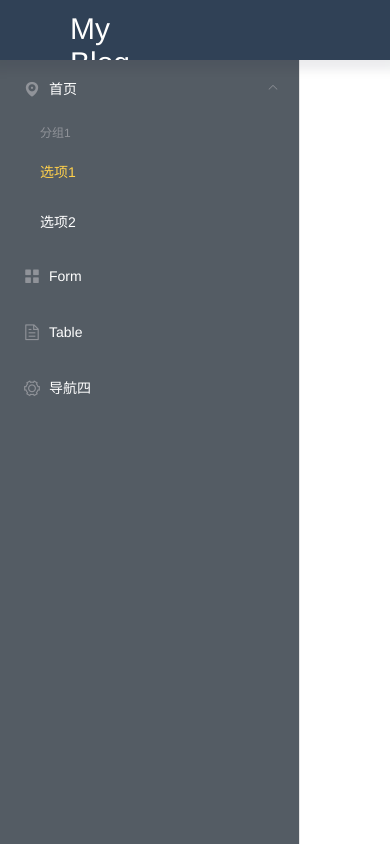
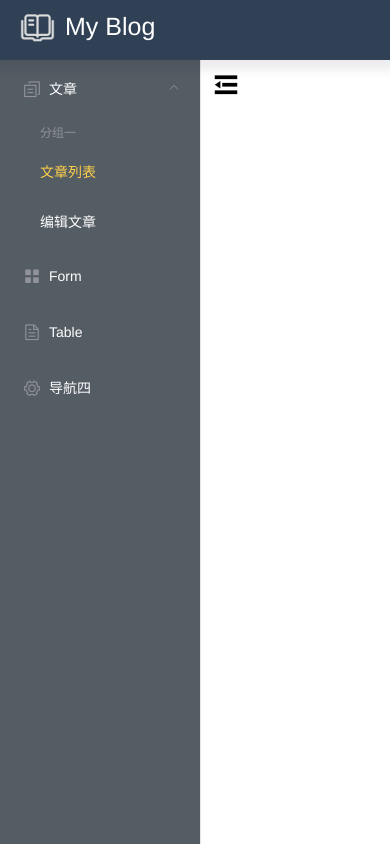
Before and after one commit to 99MyCql/dou-blog_FrontEnd, a Vue app: page /#/admin in a window 390 px wide. Built offline with nearby package versions, Linux system fonts and the light colour scheme.

Commit message:
适应屏幕大小和菜单可折叠

```diff
--- a/package.json
+++ b/package.json
@@ -7,6 +7,7 @@
     "build": "vue-cli-service build"
   },
   "dependencies": {
+    "axios": "^0.18.0",
     "element-ui": "^2.8.2",
     "vue": "^2.6.10",
     "vue-router": "^3.0.6"
--- a/src/components/header.vue
+++ b/src/components/header.vue
@@ -1,28 +1,51 @@
 <template>
   <el-row class="header">
-    <el-col :span="8" class="brand">
+    <el-col :xs="10" :sm="8" class="brand">
       <div class="logo">
         <img src="../assets/logo.png" alt="">
       </div>
-      <div class="title">My Blog</div>
+      <div class="project-name">My Blog</div>
     </el-col>
   </el-row>
 </template>
 
 <style>
-.header {
-  height: 100%;
-  overflow: hidden;
-  position: relative;
-  background: #304156;
-  box-shadow: 0 0 10px 10px rgba(0,21,41,.08);
-  z-index: 9999;
-}
-
+@media (max-width: 767px) {
   .brand {
     display: flex;
     flex-direction: row;
-  padding-left: 50px;
+    flex-wrap: nowrap;
+    padding-left: 20px;
+    padding-top: 10px;
+  }
+
+  .logo {
+    display: inline-block;
+    height: 35px;
+    width: 35px;
+  }
+
+  .logo img {
+    color: white;
+    height: 100%;
+    width: 100%;
+  }
+
+  .project-name {
+    padding-top: 2px;
+    margin-left: 10px;
+    display: inline-block;
+    font-size: 25px;
+    color:white;
+  }
+}
+
+@media (min-width: 980px) {
+  .brand {
+    display: flex;
+    flex-direction: row;
+    flex-wrap: nowrap;
+    padding-left: 30px;
     padding-top: 10px;
   }
 
@@ -38,11 +61,23 @@
     width: 100%;
   }
 
-.title {
+  .project-name {
     padding-top: 2px;
     margin-left: 20px;
     display: inline-block;
     font-size: 30px;
     color:white;
   }
+}
+
+.header {
+  height: 100%;
+  overflow: hidden;
+  position: relative;
+  background: #304156;
+  box-shadow: 0 0 10px 10px rgba(0,21,41,.08);
+  z-index: 9999;
+}
+
+
 </style>
--- a/src/views/admin/admin.vue
+++ b/src/views/admin/admin.vue
@@ -5,11 +5,15 @@
     </el-header>
 
     <el-container style="height:100%">
-      <el-aside class="aside-menu">
-        <aside-menu :handleRouter='handleRouter'></aside-menu>
-      </el-aside>
+      <aside-menu
+      :handleRouter='handleRouter'
+      :isCollapse='isFold'>
+      </aside-menu>
 
       <el-main style="height:100%">
+        <div class="menu-fold" @click="isFold = !isFold">
+          <i :class="[ isFold ? 'el-icon-s-unfold' : 'el-icon-s-fold' ]" style="font-size:30px;"></i>
+        </div>
         <router-view/>
       </el-main>
 
@@ -29,6 +33,7 @@ export default {
   },
   data() {
     return {
+      isFold: false,
       router: 'table',
     };
   },
@@ -53,8 +58,18 @@ export default {
   height: 100%;
 }
 
-.aside-menu {
-  background-color: #545c64;
-  height: 100%;
+@media (max-width: 767px) {
+  .menu-fold {
+    position: relative;
+    top: -10px;
+    left: -10px;
+    height: 20px;
+  }
+}
+
+@media (min-width: 980px) {
+  .menu-fold {
+    display: none;
+  }
 }
 </style>
--- a/src/views/admin/menu.vue
+++ b/src/views/admin/menu.vue
@@ -1,18 +1,20 @@
 <template>
   <el-menu default-active="1-1"
+    :collapse="isCollapse"
     background-color="#545c64"
     text-color="#fff"
     active-text-color="#ffd04b"
     mode="vertical"
+    collapse-transition="true"
     style="height:100%">
     <el-submenu index="1">
       <template slot="title">
-        <i class="el-icon-location"></i>
-        <span slot="title">首页</span>
+        <i class="el-icon-document-copy"></i>
+        <span slot="title">文章</span>
       </template>
-      <el-menu-item-group title="分组1">
-        <el-menu-item index="1-1" @click="handleRouter('/admin')">选项1</el-menu-item>
-        <el-menu-item index="1-2">选项2</el-menu-item>
+      <el-menu-item-group title="分组一">
+        <el-menu-item index="1-1" @click="handleRouter('/admin')">文章列表</el-menu-item>
+        <el-menu-item index="1-2" @click="handleRouter('/admin')">编辑文章</el-menu-item>
       </el-menu-item-group>
     </el-submenu>
     <el-menu-item index="2" @click="handleRouter('/admin/form')">
@@ -36,6 +38,9 @@ export default {
     handleRouter: {
       type: Function,
       required: true
+    },
+    isCollapse: {
+      type: Boolean
     }
   }
 }
--- a/src/views/login.vue
+++ b/src/views/login.vue
@@ -1,10 +1,9 @@
 <template>
   <div class="login-container">
+    <div class="title">
+      <b>Lgoin Form</b>
+    </div>
     <el-form ref="form" :model="login_data" size="medium" class="login-form">
-      <div class="title">
-        <b>Lgoin Form</b>
-      </div>
-
       <el-form-item>
         <el-input v-model="login_data.username" :clearable='true' :autofocus='true'>
           <template slot="prepend">用户名</template>
@@ -28,8 +27,8 @@
     data() {
       return {
         login_data: {
-          username: '',
-          password: ''
+          username: 'dounine',
+          password: '123456'
         }
       }
     },
@@ -51,8 +50,8 @@
   height: 100%;
   width: 100%;
   display: flex;
-  flex-direction: row;
-  justify-content: center;
+  flex-direction: column;
+  align-items: center;
 }
 
 .login-form {
@@ -64,9 +63,12 @@
 }
 
 .title {
+  position: relative;
+  top: 300px;
   font-size: 30px;
   text-align: center;
   margin-bottom: 30px;
+  color: black;
 }
 
 .input_img {
```
Also changed, not shown: 1 other file (tests, documents, lock files or other folders). Lines whose indentation alone changed are shown as unchanged.
